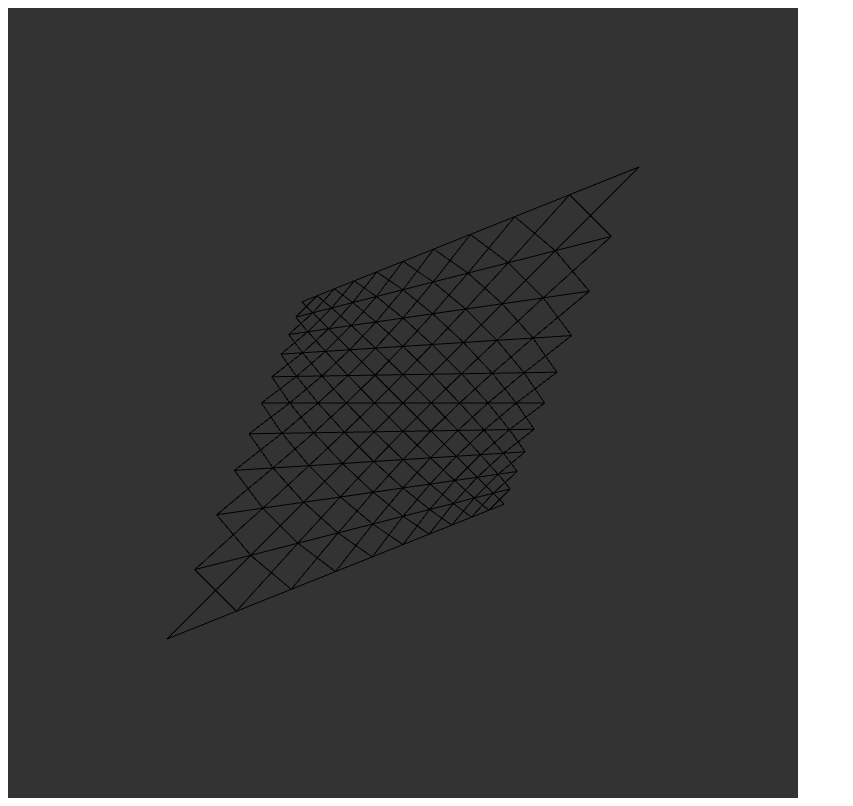
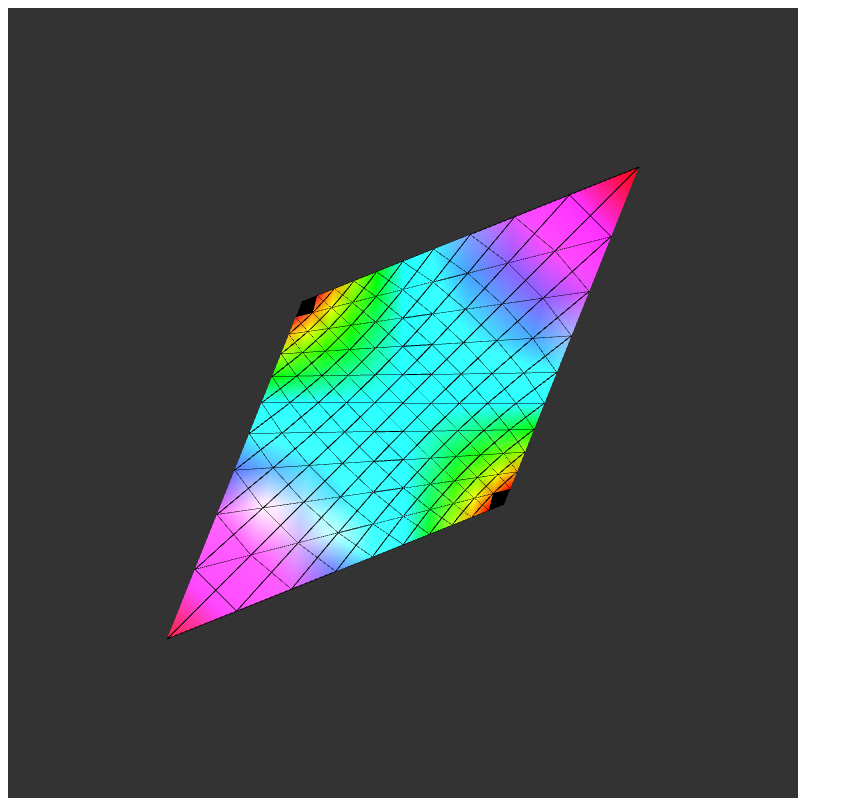
Before and after one commit to alshakh/Graveyard, a plain HTML site: page page.html in a window 1280 px wide. Shown: the whole page, without its empty margins (0-853 px from the left). Drawn offline with Linux system fonts and the light colour scheme.

Commit message:
textures work with surfaces

```diff
--- a/Surface.js
+++ b/Surface.js
@@ -19,7 +19,6 @@ var Surface = {
                 tPoints.push(p0,p1,p2);
                 tPoints.push(p1,p2,p3);
 
-
                 n0 = dqn(x       ,y);
                 n1 = dqn(x+xInc  ,y);
                 n2 = dqn(x       ,y+yInc);
@@ -36,10 +35,17 @@ var Surface = {
                 }
             }
         }
+        var tTexCoord = [];
+
+        for ( var i = 0 ; i < tPoints.length ; i++ ) {
+            var texC = [];
+            texC.push((tPoints[i][0]-x0)/xDim);
+            texC.push((tPoints[i][2]-y0)/yDim);
+            tTexCoord.push(texC);
+        }
+
         var tRgb = [];
-
         var zDim = zMax - zMin;
-
         var mapRgb = function(hue) {
             /**
              * Converts an HSV color value to RGB. Conversion formula
@@ -72,17 +78,16 @@ var Surface = {
 
                 return [r, g, b];
             }
-            return hsvToRgb(hue,1,1)
+            return hsvToRgb(hue,1,1);
         }
         for ( var i = 0 ; i < tPoints.length ; i++ ) {
             tRgb.push(mapRgb((tPoints[i][2]-zMin)/zDim));
         }
 
-        console.log(tRgb);
-
         return {
             points : tPoints,
             normals : tNormals,
+            textureCoord : tTexCoord,
             rgb : tRgb
         }
     },
--- a/page.html
+++ b/page.html
@@ -123,10 +123,11 @@
                 var eqn = function (x,y) {
                     return [ x, y , x*y ]
                 }
-                // var surface = Surface.createSurface(eqn, eqn, -2,2,-2,2,10,10);
-                // surface.shaderProgIdx = shader;
-                // var obj = new Scene.createObject(surface);
-                // Scene.addObject(obj);
+                var surface = Surface.createSurface(eqn, eqn, -2,2,-2,2,10,10);
+                surface.shaderProgIdx = shader;
+                surface.textureIdx = tex;
+                var obj = new Scene.createObject(surface);
+                Scene.addObject(obj);
 
                 var wireFrame = Surface.createWireFrame(eqn,[0,0,0],-2,2,-2,2,10,10);
                 wireFrame.shaderProgIdx = shader;
```
